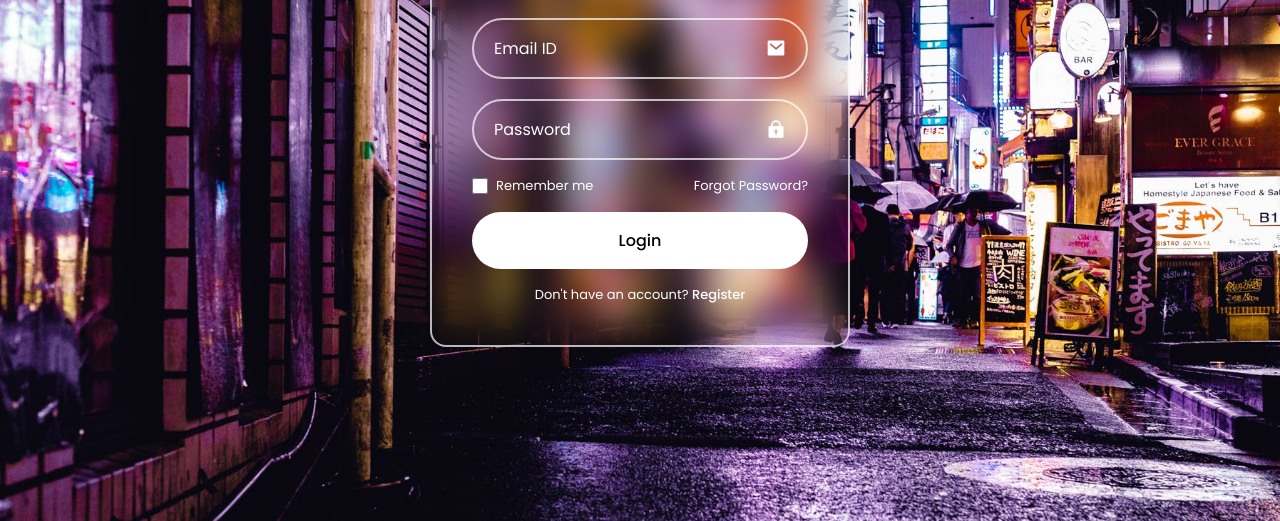
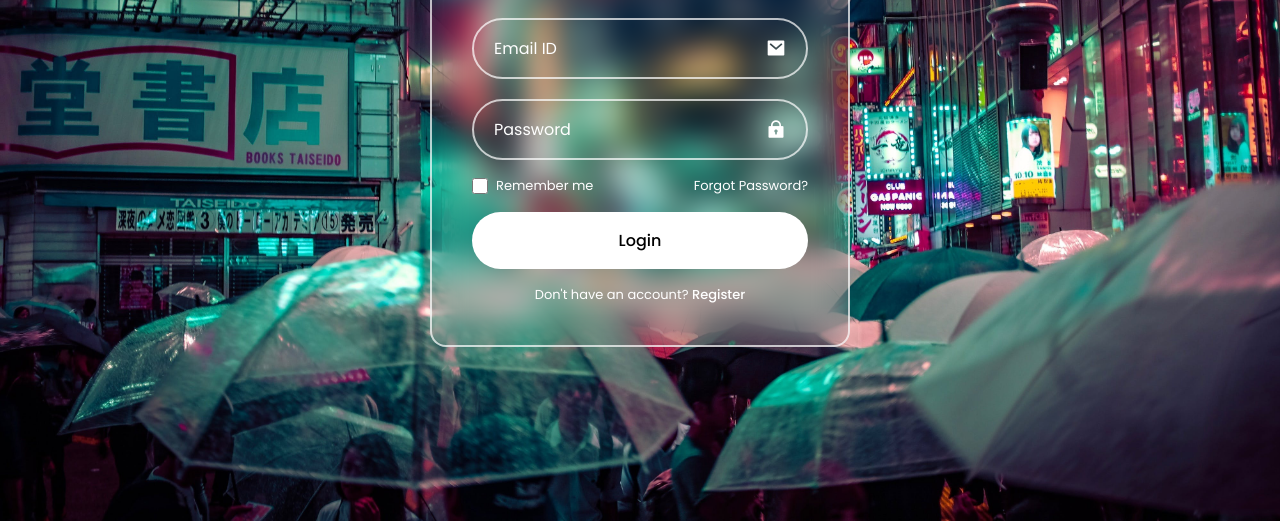
Before and after one commit to stnzzz369/web-page, a plain HTML site: page index.html in a window 1280 px wide. Shown: the part 279-800 px from the top of the page. Drawn offline with nearby package versions, Linux system fonts and the light colour scheme.

Commit message:
Update index.html

```diff
--- a/index.html
+++ b/index.html
@@ -14,7 +14,7 @@
    </head>
    <body>
       <div class="login">
-         <img src="new.jpg" alt="image" class="login__bg">
+         <img src="image.jpg" alt="image" class="login__bg">
 
          <form action="" class="login__form">
             <h1 class="login__title">Login</h1>
```
